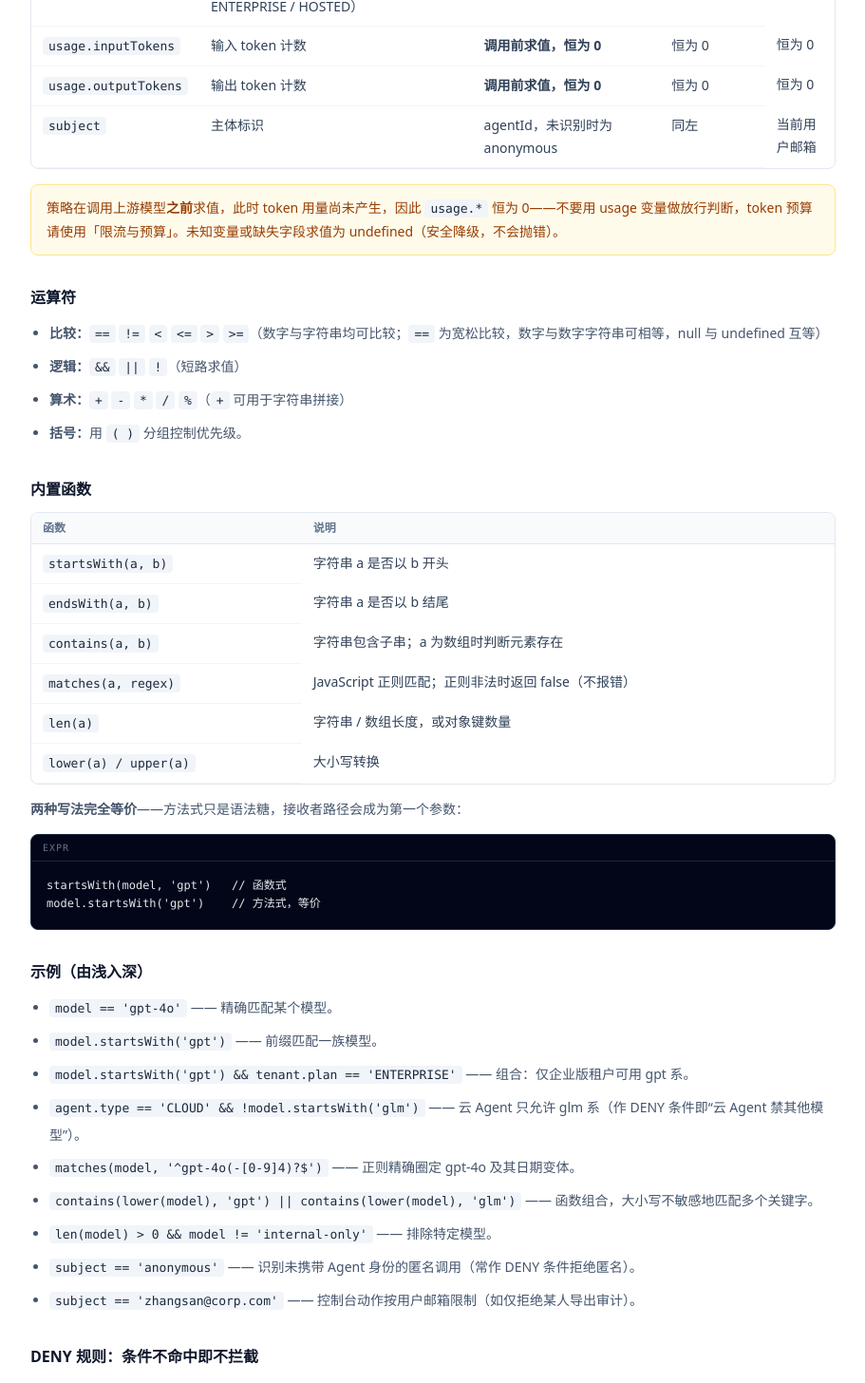
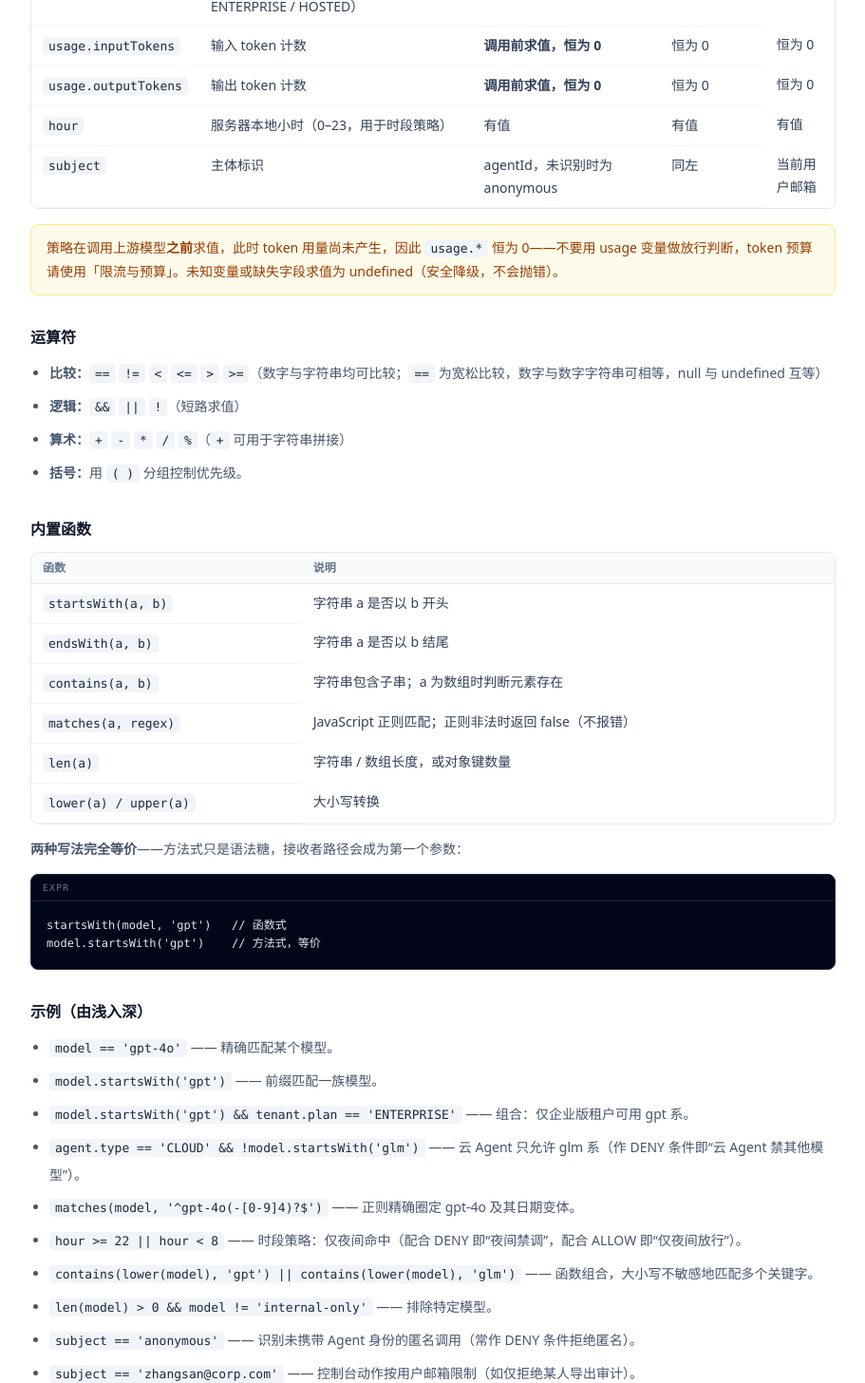
Before and after one commit to ElanCao/aegis-landing, a Next.js app: page /en/docs in a window 1280 px wide. Shown: the part 2920-4376 px from the top of the page at 95% size, without its empty margins (184-1095 px from the left). Built offline with nearby package versions, Linux system fonts and the light colour scheme; no server answers.

Commit message:
docs: hour variable + /cn redirect (docs-content.tsx)

```diff
--- a/src/components/marketing/docs-content.tsx
+++ b/src/components/marketing/docs-content.tsx
@@ -207,6 +207,7 @@ export function DocsBody() {
             [<Code key="v">tenant.plan</Code>, "租户套餐（COMMUNITY / CLOUD_PRO / ENTERPRISE / HOSTED）", "有值", "有值", "有值"],
             [<Code key="v">usage.inputTokens</Code>, "输入 token 计数", <strong key="v">调用前求值，恒为 0</strong>, "恒为 0", "恒为 0"],
             [<Code key="v">usage.outputTokens</Code>, "输出 token 计数", <strong key="v">调用前求值，恒为 0</strong>, "恒为 0", "恒为 0"],
+            [<Code key="v">hour</Code>, "服务器本地小时（0–23，用于时段策略）", "有值", "有值", "有值"],
             [<Code key="v">subject</Code>, "主体标识", "agentId，未识别时为 anonymous", "同左", "当前用户邮箱"],
           ]}
         />
@@ -247,6 +248,7 @@ export function DocsBody() {
             <><Code>model.startsWith('gpt') &amp;&amp; tenant.plan == 'ENTERPRISE'</Code> —— 组合：仅企业版租户可用 gpt 系。</>,
             <><Code>agent.type == 'CLOUD' &amp;&amp; !model.startsWith('glm')</Code> —— 云 Agent 只允许 glm 系（作 DENY 条件即“云 Agent 禁其他模型”）。</>,
             <><Code>matches(model, '^gpt-4o(-[0-9]{4})?$')</Code> —— 正则精确圈定 gpt-4o 及其日期变体。</>,
+            <><Code>hour &gt;= 22 || hour &lt; 8</Code> —— 时段策略：仅夜间命中（配合 DENY 即“夜间禁调”，配合 ALLOW 即“仅夜间放行”）。</>,
             <><Code>contains(lower(model), 'gpt') || contains(lower(model), 'glm')</Code> —— 函数组合，大小写不敏感地匹配多个关键字。</>,
             <><Code>len(model) &gt; 0 &amp;&amp; model != 'internal-only'</Code> —— 排除特定模型。</>,
             <><Code>subject == 'anonymous'</Code> —— 识别未携带 Agent 身份的匿名调用（常作 DENY 条件拒绝匿名）。</>,
```
